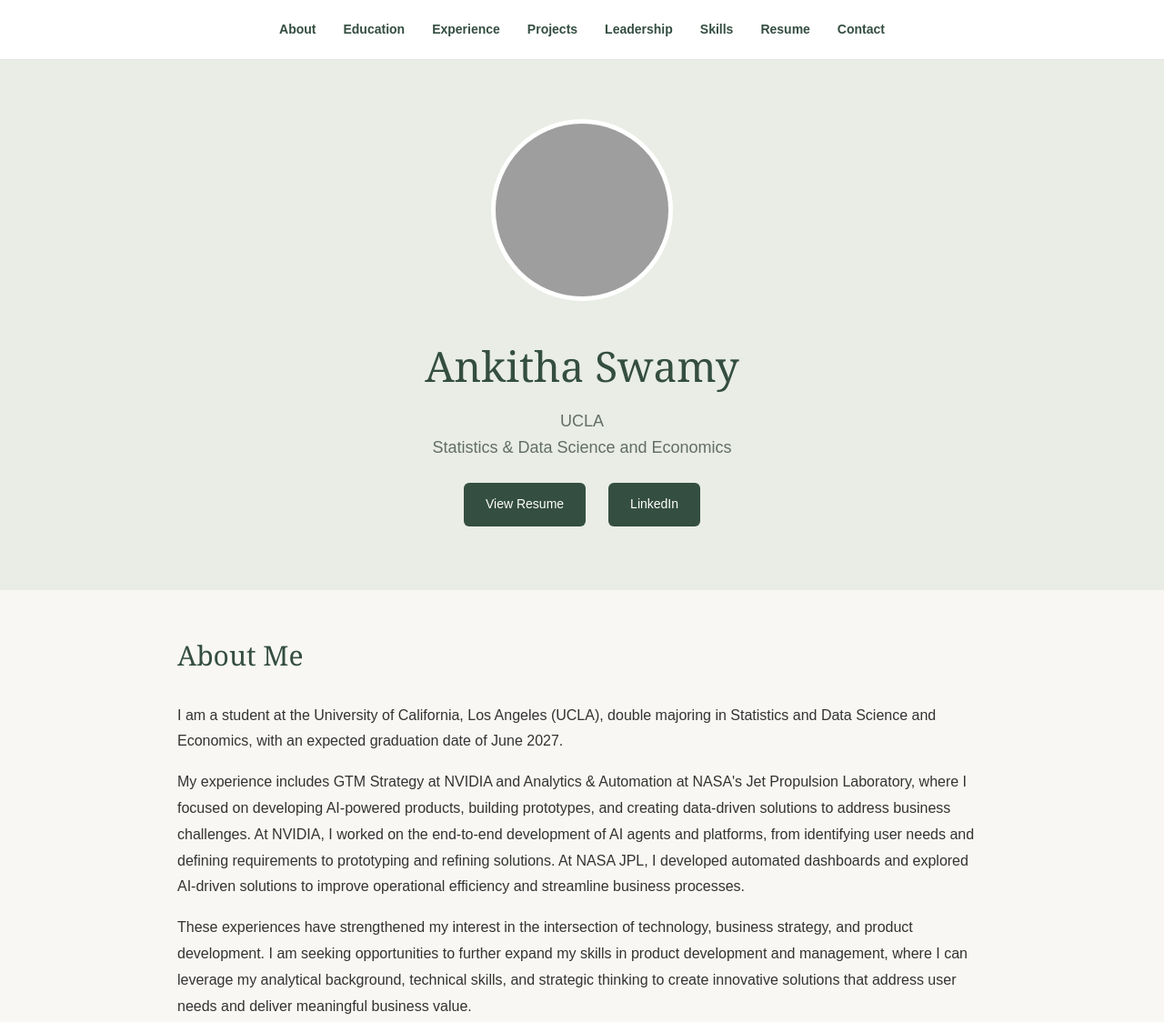
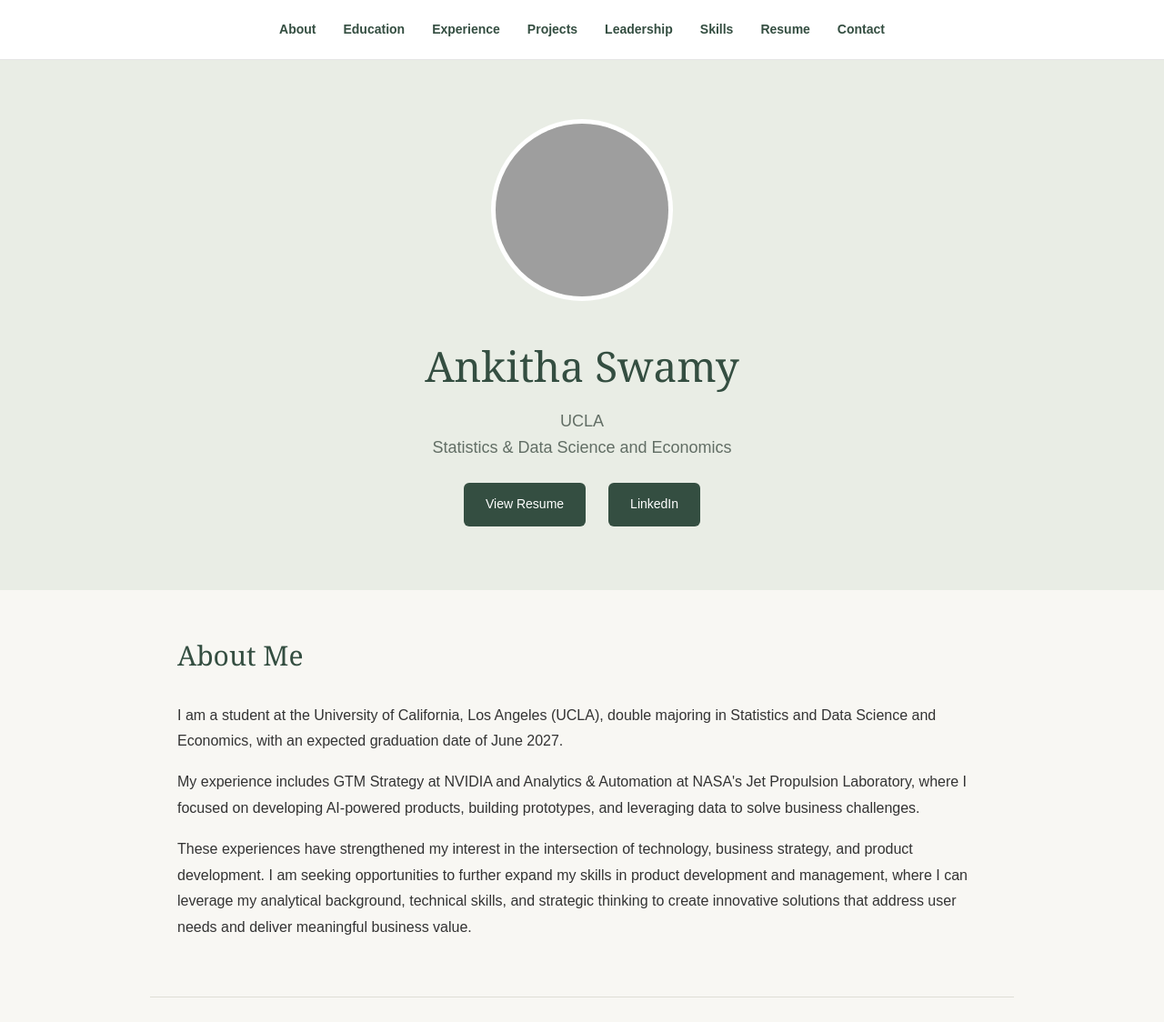
Before and after one commit to ankithaswamy24/ankithaswamy24.github.io, a plain HTML site: page index.html in a window 1280 px wide. Shown: the top 1124 px of the page at 91% size. Drawn offline with Linux system fonts and the light colour scheme; grey boxes are pictures that could not be loaded.

Commit message:
Update index.html

```diff
--- a/index.html
+++ b/index.html
@@ -46,12 +46,7 @@
             My experience includes GTM Strategy at NVIDIA and Analytics
             &amp; Automation at NASA's Jet Propulsion Laboratory, where I
             focused on developing AI-powered products, building prototypes,
-            and creating data-driven solutions to address business challenges.
-            At NVIDIA, I worked on the end-to-end development of AI agents
-            and platforms, from identifying user needs and defining
-            requirements to prototyping and refining solutions. At NASA JPL,
-            I developed automated dashboards and explored AI-driven solutions
-            to improve operational efficiency and streamline business processes.
+            and leveraging data to solve business challenges.
         </p>
 
         <p>
```
